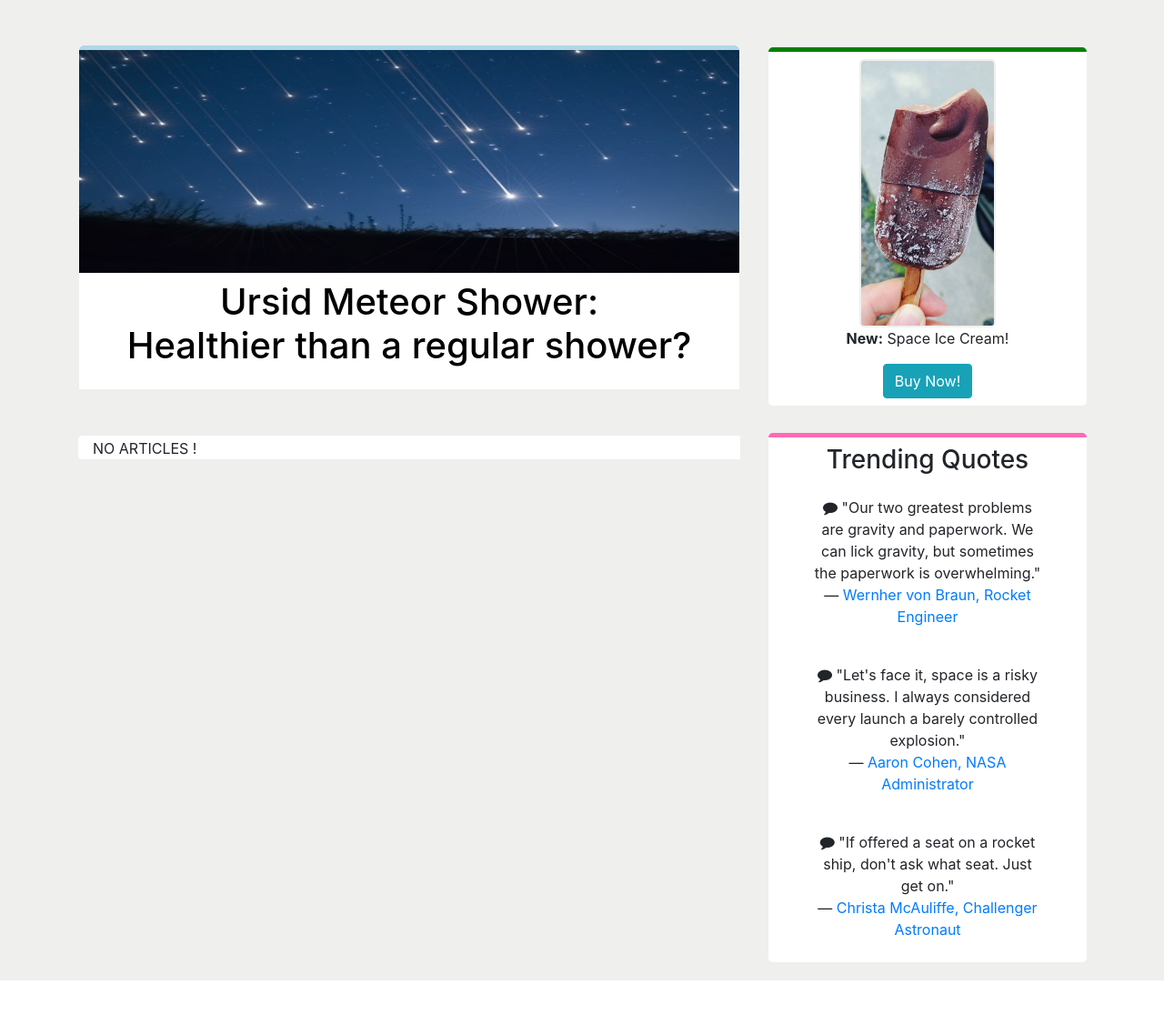
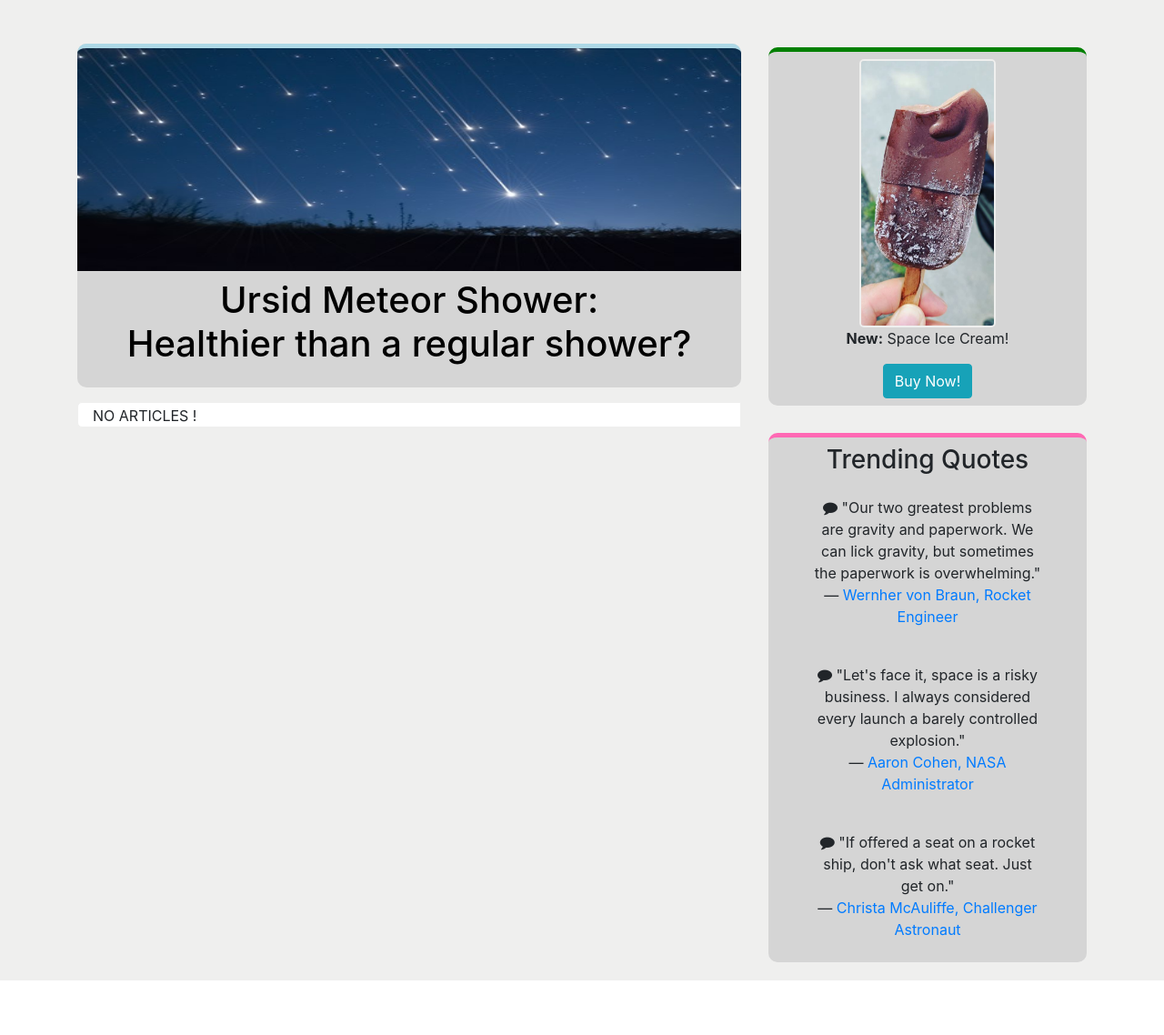
Before and after one commit to justteshi/symfony-tutorial, a Symfony app: template templates/article/home.html.twig in a window 1280 px wide. Shown: the part 82-1220 px from the top of the page at 91% size. Run offline with Twig, Linux system fonts and the light colour scheme; the template is opened without the code that fills it, so the values that code supplies are empty; some libraries are stand-ins or nearby versions.

Commit message:
Add/ 04/11

```diff
--- a/migrations/Version20230110130654.php
+++ b/migrations/Version20230110130654.php
@@ -20,7 +20,7 @@ final class Version20230110130654 extends AbstractMigration
     public function up(Schema $schema): void
     {
         // this up() migration is auto-generated, please modify it to your needs
-        $this->addSql('ALTER TABLE comment ADD COLUMN is_deleted BOOLEAN NOT NULL');
+        $this->addSql('ALTER TABLE comment ADD COLUMN is_deleted BOOLEAN NOT NULL ');
     }
 
     public function down(Schema $schema): void
--- a/public/css/styles.css
+++ b/public/css/styles.css
@@ -77,17 +77,14 @@ html {height:100%}
 /* ARTICLES */
 
 .main-article {
-    border: 2px solid #efefee;
-    Background: #fff;
-    border-top-left-radius: 6px;
-    border-top-right-radius: 6px;
+    border-radius: 6px;
 }
 
 .main-article img {
     width: 100%;
     height: 250px;
-    border-top-right-radius: 5px;
-    border-top-left-radius: 5px;
+    border-top-right-radius: 10px;
+    border-top-left-radius: 10px;
     border-top: 5px solid lightblue;
 }
 
@@ -169,6 +166,14 @@ html {height:100%}
     width: 100%;
     background-color: #fff;
     position: relative;
+}
+.article-container-bg {
+    background: #d5d5d5;
+    border-radius: 10px;
+}
+.show-article-container-border-green {
+    border-top: 3px solid green;
+    border-radius: 3px;
 }
 
 .show-article-img {
--- a/templates/article/home.html.twig
+++ b/templates/article/home.html.twig
@@ -9,15 +9,19 @@
             <div class="col-sm-12 col-md-8">
 
                 <!-- H1 Article -->
+                <div class="article-container-bg  mb-3">
                     <a class="main-article-link" href="#">
-                    <div class="main-article mb-5 pb-3">
+                        <div class="main-article  pb-3">
                             <img src="{{ asset('images/meteor-shower.jpg') }}" alt="meteor shower">
                             <h1 class="text-center mt-2">Ursid Meteor Shower: <br>Healthier than a regular shower?</h1>
                         </div>
                     </a>
+                </div>
+
 
                 <!-- Supporting Articles -->
                 {% if articles %}
+                    <div class="article-container-bg p-3">
                         {% for article in articles %}
                             <div class="article-container my-1">
                                 <a href="{{ path('article_show', {slug: article.slug }) }}">
@@ -37,6 +41,7 @@
                                 </a>
                             </div>
                         {% endfor %}
+                    </div>
                 {% else %}
                     <div class="article-container my-1">
                         <a >
@@ -56,13 +61,13 @@
 
 
             <div class="col-sm-12 col-md-4 text-center">
-                <div class="ad-space mx-auto mt-1 pb-2 pt-2">
+                <div class="ad-space mx-auto mt-1 pb-2 pt-2 article-container-bg">
                     <img class="advertisement-img" src="{{ asset('images/space-ice.png') }}">
                     <p><span class="advertisement-text">New:</span> Space Ice Cream!</p>
                     <button class="btn btn-info">Buy Now!</button>
                 </div>
 
-                <div class="quote-space pb-2 pt-2 px-5">
+                <div class="quote-space pb-2 pt-2 px-5 article-container-bg">
                     <h3 class="text-center pb-3">Trending Quotes</h3>
                     <p><i class="fa fa-comment"></i> "Our two greatest problems are gravity and paperwork. We can lick gravity, but sometimes the paperwork is overwhelming." <br>— <a href="https://en.wikipedia.org/wiki/Wernher_von_Braun">Wernher von Braun, Rocket Engineer</a></p>
 
```
Also changed, not shown: src/Controller/CommentAdminController.php (added, +20 -0 lines), templates/article/show.html.twig (+9 -12 lines), templates/comment_admin/index.html.twig (added, +13 -0 lines), templates/content_base.html.twig (added, +14 -0 lines), 1 other file. Lines whose indentation alone changed are shown as unchanged.
